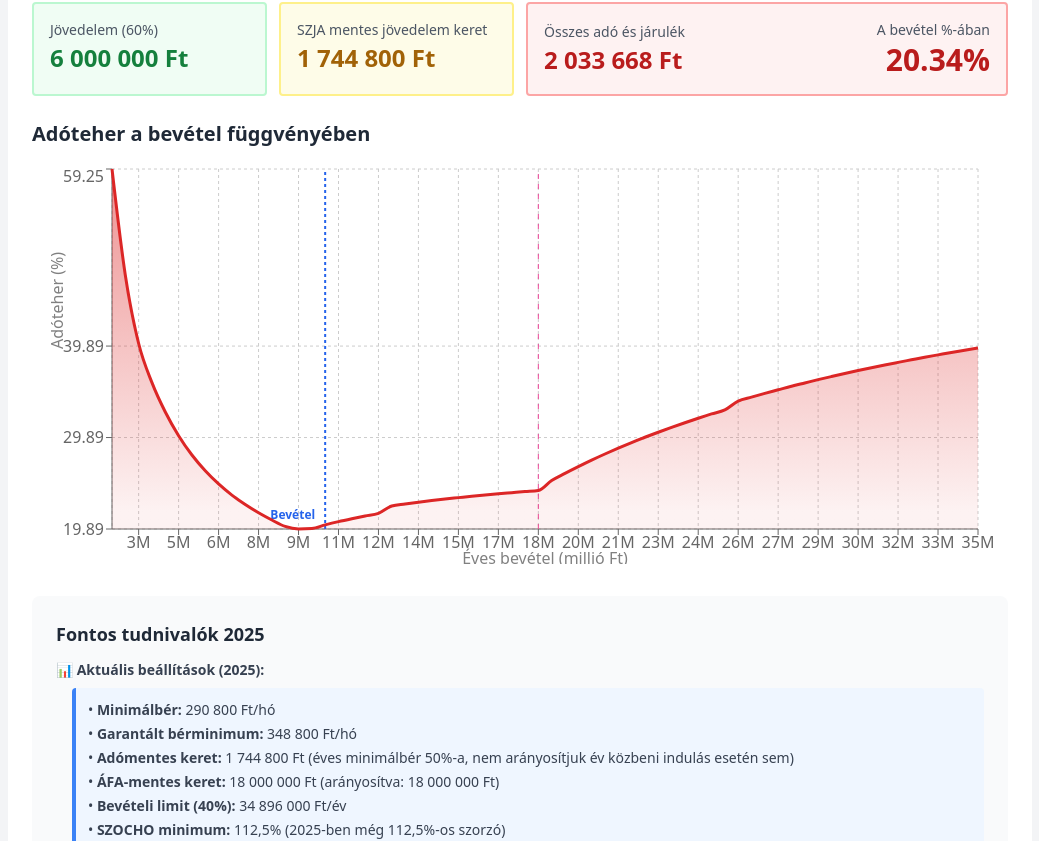
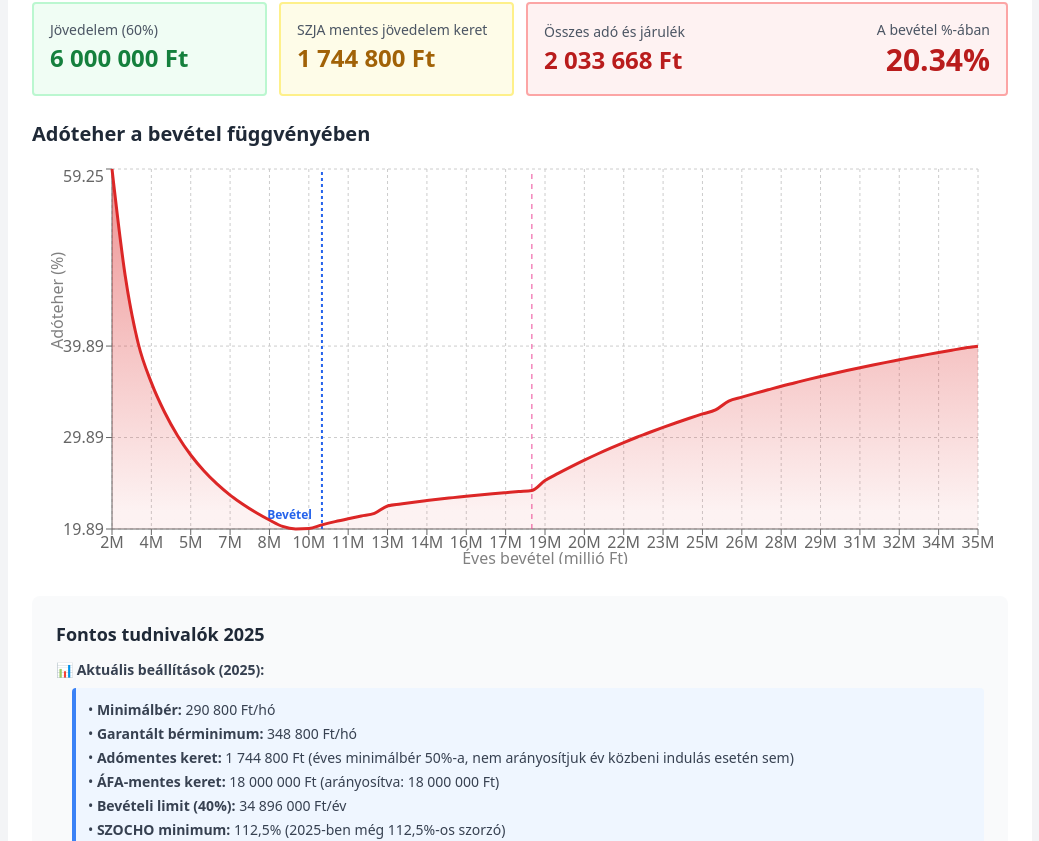
Before and after one commit to DaWe35/atalanyado, a React (Vite) app: page / in a window 1280 px wide. Shown: the part 521-1362 px from the top of the page, without its empty margins (120-1159 px from the left). Built offline with nearby package versions, Linux system fonts and the light colour scheme.

Commit message:
Refactor AtalanyadoDiagram to unify tax calculations into a single function, improving clarity and maintainability. Added Kamarai hozzájárulás and updated diagram data generation logic.

```diff
--- a/src/AtalanyadoDiagram.jsx
+++ b/src/AtalanyadoDiagram.jsx
@@ -61,6 +61,9 @@ export default function AtalanyadoDiagram() {
   const AFA_LIMIT_2026 = 20000000;
   const AFA_LIMIT_2027 = 22000000;
 
+  // Kamarai hozzájárulás: fix éves 5000 HUF
+  const KAMARAI_HOZZAJARULAS = 5000;
+
   // Évtől függő értékek
   const MINIMÁLBÉR = useMemo(() =>
     ev === 2025 ? MINIMÁLBÉR_2025 : (ev === 2026 ? MINIMÁLBÉR_2026 : MINIMÁLBÉR_2027),
@@ -73,6 +76,16 @@ export default function AtalanyadoDiagram() {
   );
 
   const ÉVES_MINIMÁLBÉR = useMemo(() => MINIMÁLBÉR * 12, [MINIMÁLBÉR]);
+
+  const ADÓMENTES_JÖVEDELEM = useMemo(() =>
+    ÉVES_MINIMÁLBÉR / 2,
+    [ÉVES_MINIMÁLBÉR]
+  );
+
+  const alkalmazott_minimalber = useMemo(() =>
+    minimalber_tipus === 'berminimum' ? GARANTÁLT_BÉRMINIMUM : MINIMÁLBÉR,
+    [minimalber_tipus, GARANTÁLT_BÉRMINIMUM, MINIMÁLBÉR]
+  );
 
   const MAX_BEVETEL_80 = useMemo(() =>
     ev === 2025 ? 34896000 : 38736000, // 80% költséghányad: 2025-ben 40%-os limit, 2026-tól 45%-os limit
@@ -113,180 +126,83 @@ export default function AtalanyadoDiagram() {
     return limit * aranyositoTenyezo;
   }, [ev, aranyositoTenyezo]);
 
-  // ÁFA számítás (27% az arányosított limit feletti belföldi részre)
-  const afa = useMemo(() => {
-    const belfoldi_bevetel = Math.max(0, eves_bevetel - kulfoldi_bev_osszeg);
-    if (belfoldi_bevetel > aranyositott_afa_limit) {
-      return (belfoldi_bevetel - aranyositott_afa_limit) * 0.27;
-    }
-    return 0;
-  }, [eves_bevetel, aranyositott_afa_limit, kulfoldi_bev_osszeg]);
+  // Központi számítási logika (unifikálva)
+  const kalkulalAdokat = useMemo(() => {
+    return (bev, kulfoldi_bev) => {
+      const jov = bev * (1 - koltseg_hanyad / 100);
+      const adokot_jov = Math.max(0, jov - ADÓMENTES_JÖVEDELEM);
+      const szja_val = adokot_jov * 0.15;
 
-  // SZJA mentes keret: éves minimálbér fele (nem arányosítjuk év közbeni indulás esetén sem)
-  const ADÓMENTES_JÖVEDELEM = useMemo(() =>
-    ÉVES_MINIMÁLBÉR / 2,
-    [ÉVES_MINIMÁLBÉR]
-  );
+      let tb_val = 0;
+      let szoc_val = 0;
 
-  // Költséghányad alapján jövedelem számítás
-  const KÖLTSÉGHÁNYAD = useMemo(() => koltseg_hanyad / 100, [koltseg_hanyad]);
+      if (jogviszony === 'fofoglalkozu') {
+        const havi_min_tb = alkalmazott_minimalber;
+        const szocho_szorzo = ev === 2025 ? 1.125 : 1.0;
+        const havi_min_szoc = alkalmazott_minimalber * szocho_szorzo;
+        const tb_alap = Math.max(adokot_jov, havi_min_tb * 12 * aranyositoTenyezo);
+        const szoc_alap = Math.max(adokot_jov, havi_min_szoc * 12 * aranyositoTenyezo);
+        tb_val = tb_alap * 0.185;
+        szoc_val = szoc_alap * 0.13;
+      } else if (jogviszony === 'mellek') {
+        tb_val = adokot_jov * 0.185;
+        szoc_val = adokot_jov * 0.13;
+      }
 
-  const jovedelem = useMemo(() =>
-    eves_bevetel * (1 - KÖLTSÉGHÁNYAD),
-    [eves_bevetel, KÖLTSÉGHÁNYAD]
-  );
+      let egyszerusitett_hipa = Infinity;
+      if (bev <= 12000000) egyszerusitett_hipa = 2500000 * (hipaKulcs / 100);
+      else if (bev <= 18000000) egyszerusitett_hipa = 6000000 * (hipaKulcs / 100);
+      else if (bev <= 25000000) egyszerusitett_hipa = 8500000 * (hipaKulcs / 100);
+      else if (koltseg_hanyad === 90 && bev <= 120000000) egyszerusitett_hipa = 8500000 * (hipaKulcs / 100);
 
-  // Adómentes rész (arányosítva)
-  const adokoteles_jovedelem = useMemo(() =>
-    Math.max(0, jovedelem - ADÓMENTES_JÖVEDELEM),
-    [jovedelem, ADÓMENTES_JÖVEDELEM]
-  );
+      const hipa_val = Math.min(egyszerusitett_hipa, jov * (hipaKulcs / 100));
 
-  // SZJA: adóköteles jövedelem * 15%
-  const szja = useMemo(() => adokoteles_jovedelem * 0.15, [adokoteles_jovedelem]);
+      const belfoldi_bev = Math.max(0, bev - kulfoldi_bev);
+      const afa_val = belfoldi_bev > aranyositott_afa_limit ? (belfoldi_bev - aranyositott_afa_limit) * 0.27 : 0;
 
-  // Alkalmazott minimálbér típusa
-  const alkalmazott_minimalber = useMemo(() =>
-    minimalber_tipus === 'berminimum' ? GARANTÁLT_BÉRMINIMUM : MINIMÁLBÉR,
-    [minimalber_tipus, GARANTÁLT_BÉRMINIMUM, MINIMÁLBÉR]
-  );
+      const ossz = szja_val + tb_val + szoc_val + hipa_val + KAMARAI_HOZZAJARULAS + afa_val;
 
-  // Járulékok számítása jogviszony alapján
-  const { tb_jarulék, szocho } = useMemo(() => {
-    let tb = 0;
-    let szoc = 0;
+      return {
+        jovedelem: jov,
+        szja: szja_val,
+        tb_jarulék: tb_val,
+        szocho: szoc_val,
+        hipa: hipa_val,
+        afa: afa_val,
+        osszes_ado: ossz,
+        ado_szazalek: bev > 0 ? (ossz / bev) * 100 : 0
+      };
+    };
+  }, [koltseg_hanyad, ADÓMENTES_JÖVEDELEM, jogviszony, alkalmazott_minimalber, ev, aranyositoTenyezo, hipaKulcs, aranyositott_afa_limit]);
 
-    if (jogviszony === 'fofoglalkozu') {
-      // Főfoglalkozású: minimum járulék kötelező
-      const havi_min_tb_alap = alkalmazott_minimalber;
-      // Szocho alap: 2025-ben 112,5%, 2026-tól 100%
-      const szocho_szorzo = ev === 2025 ? 1.125 : 1.0;
-      const havi_min_szocho_alap = alkalmazott_minimalber * szocho_szorzo;
-
-      const tb_alap_osszesen = Math.max(adokoteles_jovedelem, havi_min_tb_alap * 12 * aranyositoTenyezo);
-      const szocho_alap_osszesen = Math.max(adokoteles_jovedelem, havi_min_szocho_alap * 12 * aranyositoTenyezo);
-
-      tb = tb_alap_osszesen * 0.185;
-      szoc = szocho_alap_osszesen * 0.13;
-    } else if (jogviszony === 'mellek') {
-      // Mellékfoglalkozású: kell TB és SZOCHO is, de nincs minimum
-      tb = adokoteles_jovedelem * 0.185; // 18,5% TB járulék
-      szoc = adokoteles_jovedelem * 0.13; // 13% SZOCHO
-    } else if (jogviszony === 'kiegeszito') {
-      // Kiegészítő tevékenység: opcionális járulékfizetés, most 0-val számolunk
-      tb = 0;
-      szoc = 0;
-    }
-
-    return { tb_jarulék: tb, szocho: szoc };
-  }, [jogviszony, adokoteles_jovedelem, alkalmazott_minimalber, aranyositoTenyezo, ev]);
-
-  // HIPA számítás (egyszerűsített sávos módszer és normál módszer közül a kisebb)
-  const hipa = useMemo(() => {
-    // Egyszerűsített sávos módszer
-    let egyszerusitett_hipa = 0;
-    if (eves_bevetel <= 12000000) {
-      egyszerusitett_hipa = 2500000 * (hipaKulcs / 100);
-    } else if (eves_bevetel <= 18000000) {
-      egyszerusitett_hipa = 6000000 * (hipaKulcs / 100);
-    } else if (eves_bevetel <= 25000000) {
-      egyszerusitett_hipa = 8500000 * (hipaKulcs / 100);
-    } else if (koltseg_hanyad === 90 && eves_bevetel <= 120000000) {
-      egyszerusitett_hipa = 8500000 * (hipaKulcs / 100);
-    } else {
-      // 25M felett (vagy 90% esetén 120M felett) az egyszerűsített nem alkalmazható
-      egyszerusitett_hipa = Infinity; // Nem alkalmazható, csak normál módszer
-    }
-
-    // Normál módszer: nettó árbevétel (jövedelem) alapján
-    const normal_hipa = jovedelem * (hipaKulcs / 100);
-
-    // Válasszuk a kisebbet (ha az egyszerűsített alkalmazható)
-    if (egyszerusitett_hipa === Infinity) {
-      return normal_hipa;
-    }
-    return Math.min(egyszerusitett_hipa, normal_hipa);
-  }, [eves_bevetel, koltseg_hanyad, hipaKulcs, jovedelem]);
-
-  // Kamarai hozzájárulás: fix éves 5000 HUF
-  const KAMARAI_HOZZAJARULAS = 5000;
-
-  // Összes adó és járulék
-  const osszes_ado = useMemo(() =>
-    szja + tb_jarulék + szocho + hipa + KAMARAI_HOZZAJARULAS + afa,
-    [szja, tb_jarulék, szocho, hipa, afa]
-  );
-
-  const ado_szazalek = useMemo(() =>
-    (osszes_ado / eves_bevetel) * 100,
-    [osszes_ado, eves_bevetel]
-  );
+  // Jelenlegi adatok kiszámítása az aktuális bevételre
+  const aktualisAdok = useMemo(() => kalkulalAdokat(eves_bevetel, kulfoldi_bev_osszeg), [kalkulalAdokat, eves_bevetel, kulfoldi_bev_osszeg]);
+  const { jovedelem, szja, tb_jarulék, szocho, hipa, afa, osszes_ado, ado_szazalek } = aktualisAdok;
 
   // Diagram adatok generálása
   const diagramAdatok = useMemo(() => {
     const adatok = [];
     const step = MAX_BEVETEL > 50000000 ? 2000000 : 500000;
+
     for (let bev = 2000000; bev <= aranyositott_limit; bev += step) {
-      const jov = bev * (1 - KÖLTSÉGHÁNYAD);
-      const adokot_jov = Math.max(0, jov - ADÓMENTES_JÖVEDELEM);
-      const szja_val = adokot_jov * 0.15;
-
-      let tb = 0;
-      let szoc = 0;
-
-      if (jogviszony === 'fofoglalkozu') {
-        const havi_min_tb = alkalmazott_minimalber;
-        // Szocho alap: 2025-ben 112,5%, 2026-tól 100%
-        const szocho_szorzo = ev === 2025 ? 1.125 : 1.0;
-        const havi_min_szoc = alkalmazott_minimalber * szocho_szorzo;
-        const tb_alap = Math.max(adokot_jov, havi_min_tb * 12 * aranyositoTenyezo);
-        const szoc_alap = Math.max(adokot_jov, havi_min_szoc * 12 * aranyositoTenyezo);
-        tb = tb_alap * 0.185;
-        szoc = szoc_alap * 0.13;
-      } else if (jogviszony === 'mellek') {
-        // Mellékfoglalkozású: kell TB és SZOCHO is, de nincs minimum
-        tb = adokot_jov * 0.185; // 18,5% TB járulék
-        szoc = adokot_jov * 0.13; // 13% SZOCHO
-      }
-
-      // HIPA számítás: egyszerűsített és normál módszer közül a kisebb
-      let egyszerusitett_hipa = 0;
-      if (bev <= 12000000) {
-        egyszerusitett_hipa = 2500000 * (hipaKulcs / 100);
-      } else if (bev <= 18000000) {
-        egyszerusitett_hipa = 6000000 * (hipaKulcs / 100);
-      } else if (bev <= 25000000) {
-        egyszerusitett_hipa = 8500000 * (hipaKulcs / 100);
-      } else if (koltseg_hanyad === 90 && bev <= 120000000) {
-        egyszerusitett_hipa = 8500000 * (hipaKulcs / 100);
-      } else {
-        // 25M felett (vagy 90% esetén 120M felett) az egyszerűsített nem alkalmazható
-        egyszerusitett_hipa = Infinity;
-      }
-
-      // Normál módszer: nettó árbevétel (jövedelem) alapján
-      const normal_hipa = jov * (hipaKulcs / 100);
-
-      // Válasszuk a kisebbet (ha az egyszerűsített alkalmazható)
-      const hipa_val = egyszerusitett_hipa === Infinity
-        ? normal_hipa
-        : Math.min(egyszerusitett_hipa, normal_hipa);
-
-      // ÁFA számítás a diagramban is (fix külföldi összeggel)
-      const diagram_afa_limit = (ev === 2025 ? AFA_LIMIT_2025 : (ev === 2026 ? AFA_LIMIT_2026 : AFA_LIMIT_2027)) * aranyositoTenyezo;
-      const belfoldi_bev = Math.max(0, bev - kulfoldi_bev_osszeg);
-      const afa_val = belfoldi_bev > diagram_afa_limit ? (belfoldi_bev - diagram_afa_limit) * 0.27 : 0;
-
-      const ossz = szja_val + tb + szoc + hipa_val + KAMARAI_HOZZAJARULAS + afa_val;
-      const szazalek = (ossz / bev) * 100;
-
+      const res = kalkulalAdokat(bev, kulfoldi_bev_osszeg);
       adatok.push({
         bevetel: bev,
-        szazalek: parseFloat(szazalek.toFixed(2))
+        szazalek: parseFloat(res.ado_szazalek.toFixed(2))
       });
     }
+
+    // Biztosítsuk, hogy az utolsó pont (a pontos limit) is benne legyen a diagramon
+    if (adatok.length > 0 && adatok[adatok.length - 1].bevetel < aranyositott_limit) {
+      const res_utolso = kalkulalAdokat(aranyositott_limit, kulfoldi_bev_osszeg);
+      adatok.push({
+        bevetel: aranyositott_limit,
+        szazalek: parseFloat(res_utolso.ado_szazalek.toFixed(2))
+      });
+    }
+
     return adatok;
-  }, [MAX_BEVETEL, aranyositott_limit, KÖLTSÉGHÁNYAD, ADÓMENTES_JÖVEDELEM, jogviszony, alkalmazott_minimalber, aranyositoTenyezo, hipaKulcs, koltseg_hanyad, ev]);
+  }, [MAX_BEVETEL, aranyositott_limit, kalkulalAdokat, kulfoldi_bev_osszeg]);
 
   const formatCurrency = (value) => {
     return new Intl.NumberFormat('hu-HU', {
@@ -692,6 +608,11 @@ export default function AtalanyadoDiagram() {
             <li>• <strong>ÁFA-mentes keret:</strong> Az export bevétel (ahol a teljesítés helye külföld) <strong>NEM számít bele</strong> az alanyi adómentes keretbe!</li>
             <li>• <strong>Példa:</strong> Ha 30M Ft a bevételed, de ebből 15M Ft EU-s B2B szolgáltatás, akkor a belföldi 15M Ft még nem lépi át a 18M/20M Ft-os keretet, így minden számlád ÁFA-mentes marad.</li>
           </ul>
+
+          <p className="mt-3"><strong>Hogyan számol a kalkulátor az ÁFA-val?</strong></p>
+          <ul className="ml-4 space-y-1 bg-red-50 p-3 rounded border-l-4 border-red-500">
+            <li>• <strong>Számítás:</strong> Ha a belföldi bevételed átlépi a limitet, a rendszer a <strong>keret feletti belföldi részre</strong> számol 27% ÁFA-t adóteherként.</li>
+          </ul>
         </div>
         <br />
         Hibát találtál? Az oldal nyílt forráskódú, szívesen veszem a javaslatokat <a
```
